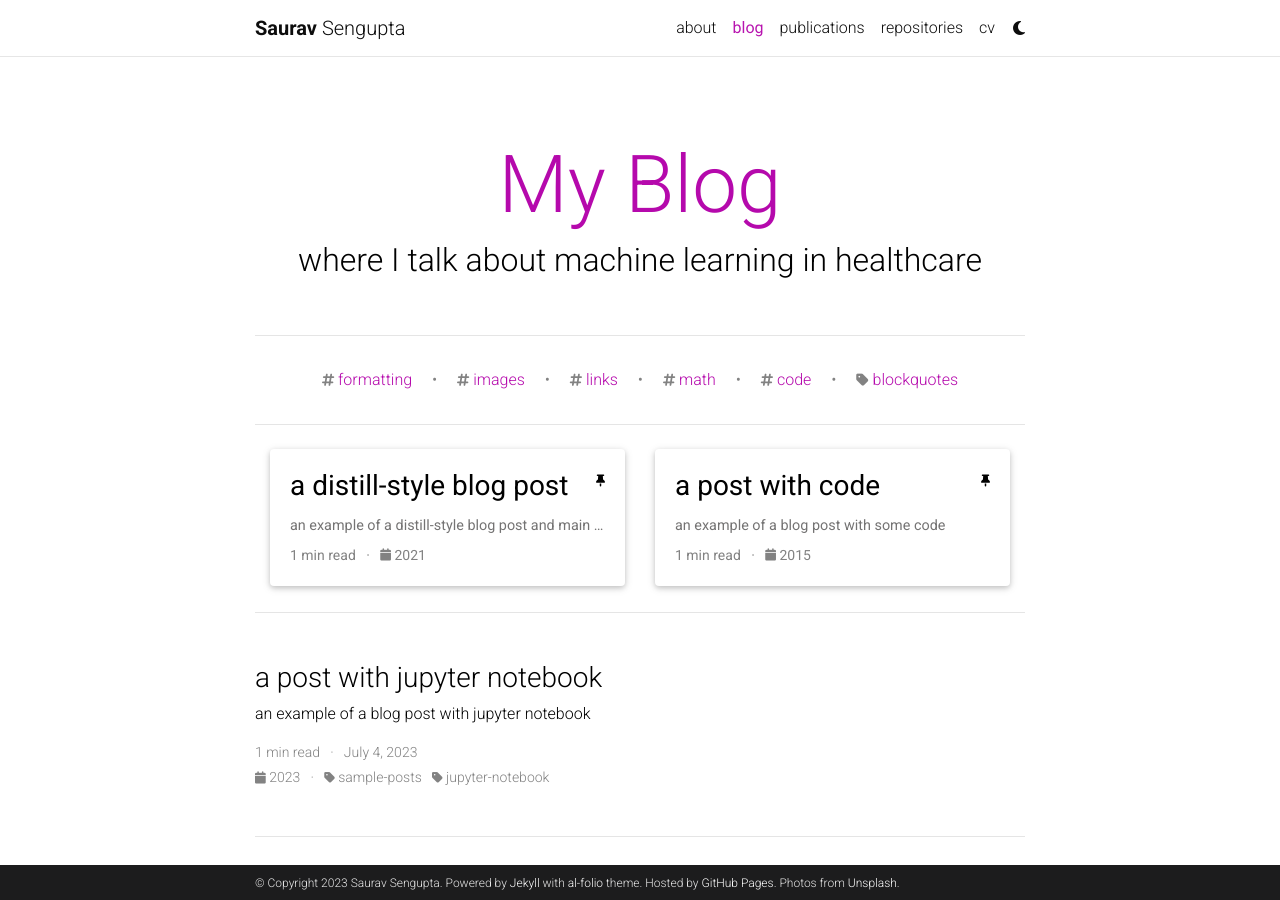
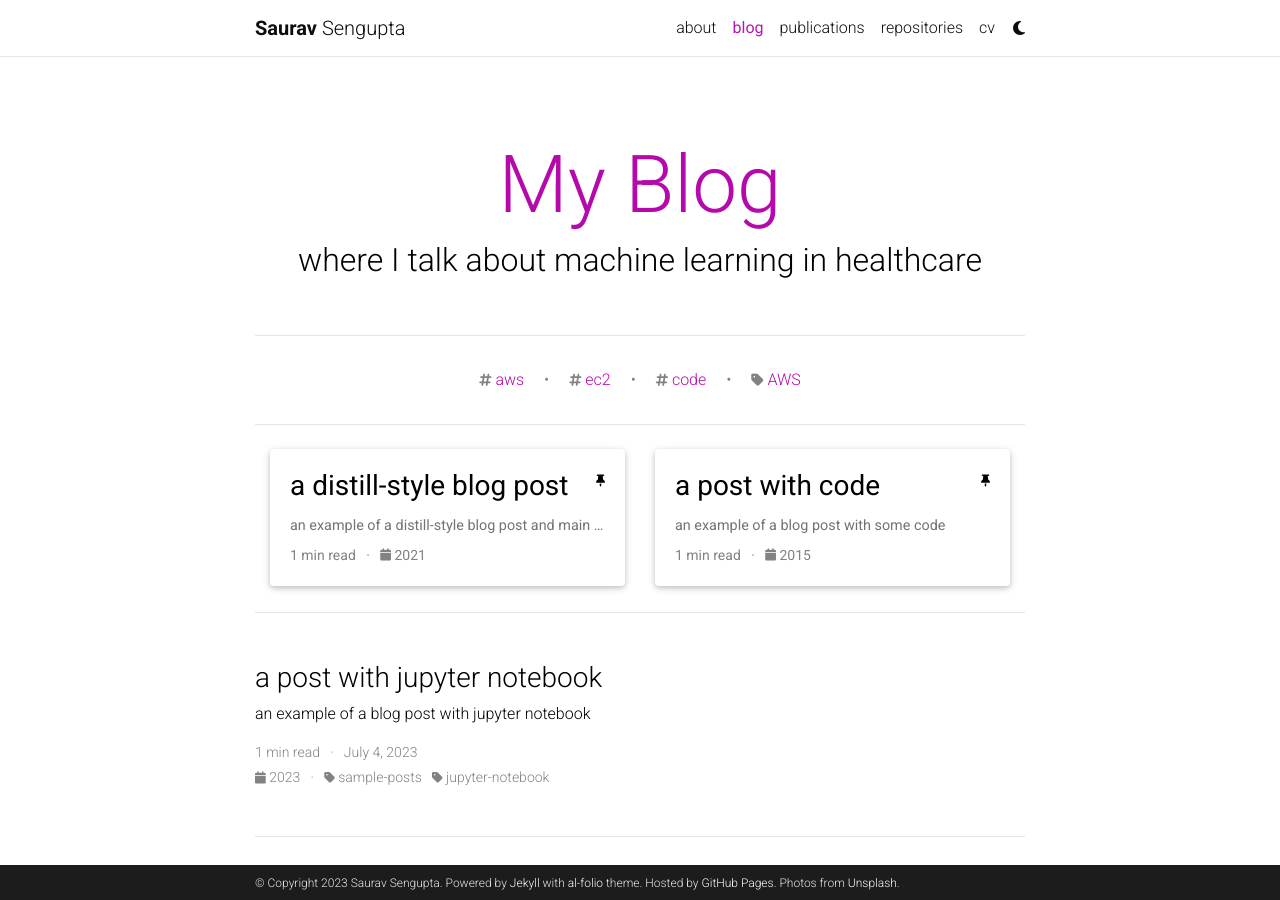
Before and after one commit to ssen7/ssen7.github.io, a Jekyll site: the page built from blog/index.html, in a window 1280 px wide and 900 px high. Built offline with Jekyll 4.4.1, drawn with Linux system fonts in a browser that asks for light colours; the list of posts is cut into pages by our own code; comment, search, counter and statistics services are not loaded; a style sheet for code colours, icons or effects is not loaded; some of the changed lines change nothing that is shown.

```diff
--- a/_config.yml
+++ b/_config.yml
@@ -157,9 +157,9 @@
 # External sources.
 # If you have blog posts published on medium.com or other external sources,
 # you can display them in your blog by adding a link to the RSS feed.
-external_sources:
-  - name: medium.com
-    rss_url: https://medium.com/@al-folio/feed
+# external_sources:
+  # - name: medium.com
+    # rss_url: https://medium.com/@al-folio/feed
 
 # -----------------------------------------------------------------------------
 # Collections
@@ -262,8 +262,8 @@
     tag: '/blog/tag/:name/'
     category: '/blog/category/:name/'
 
-display_tags: ['formatting', 'images', 'links', 'math', 'code'] # these tags will be displayed on the front page of your blog
-display_categories: ['blockquotes'] # these categories will be displayed on the front page of your blog
+display_tags: ['aws', 'ec2', 'code'] # these tags will be displayed on the front page of your blog
+display_categories: ['AWS'] # these categories will be displayed on the front page of your blog
 
 # -----------------------------------------------------------------------------
 # Jekyll Scholar
```
